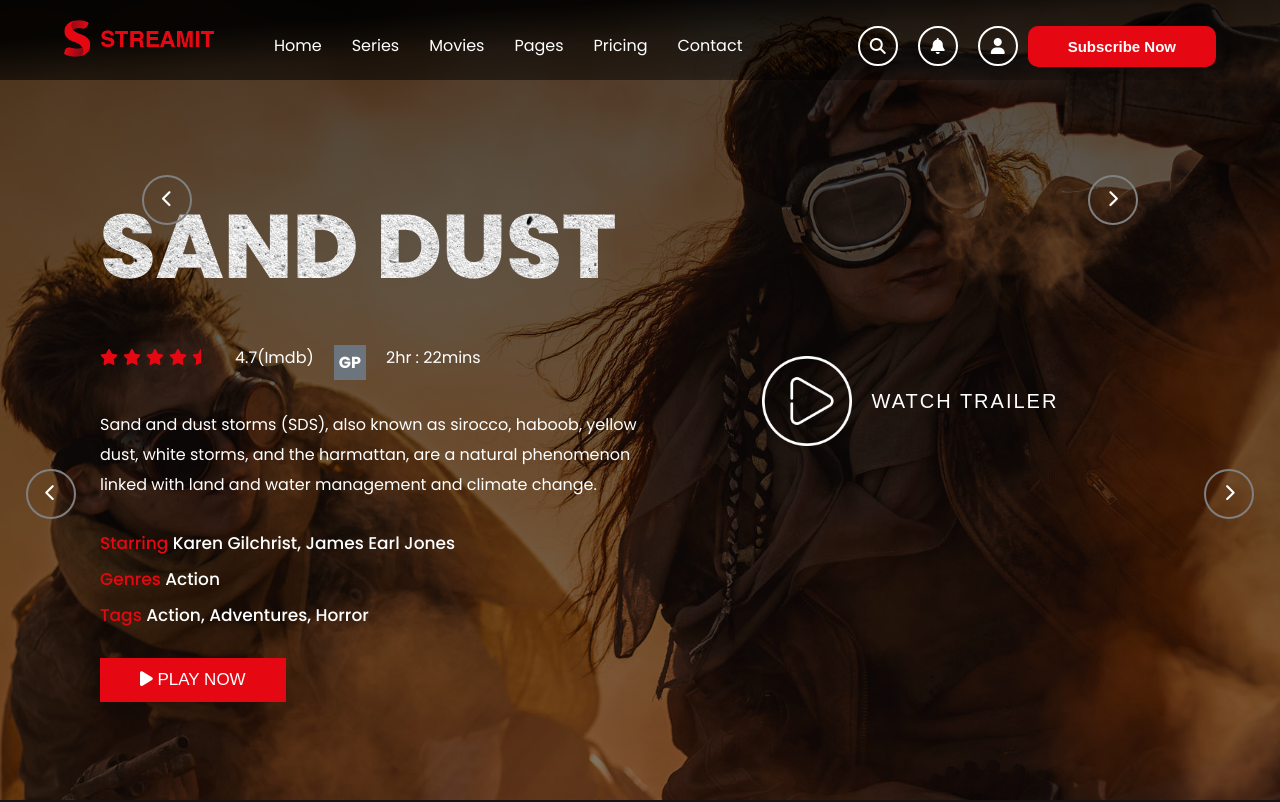
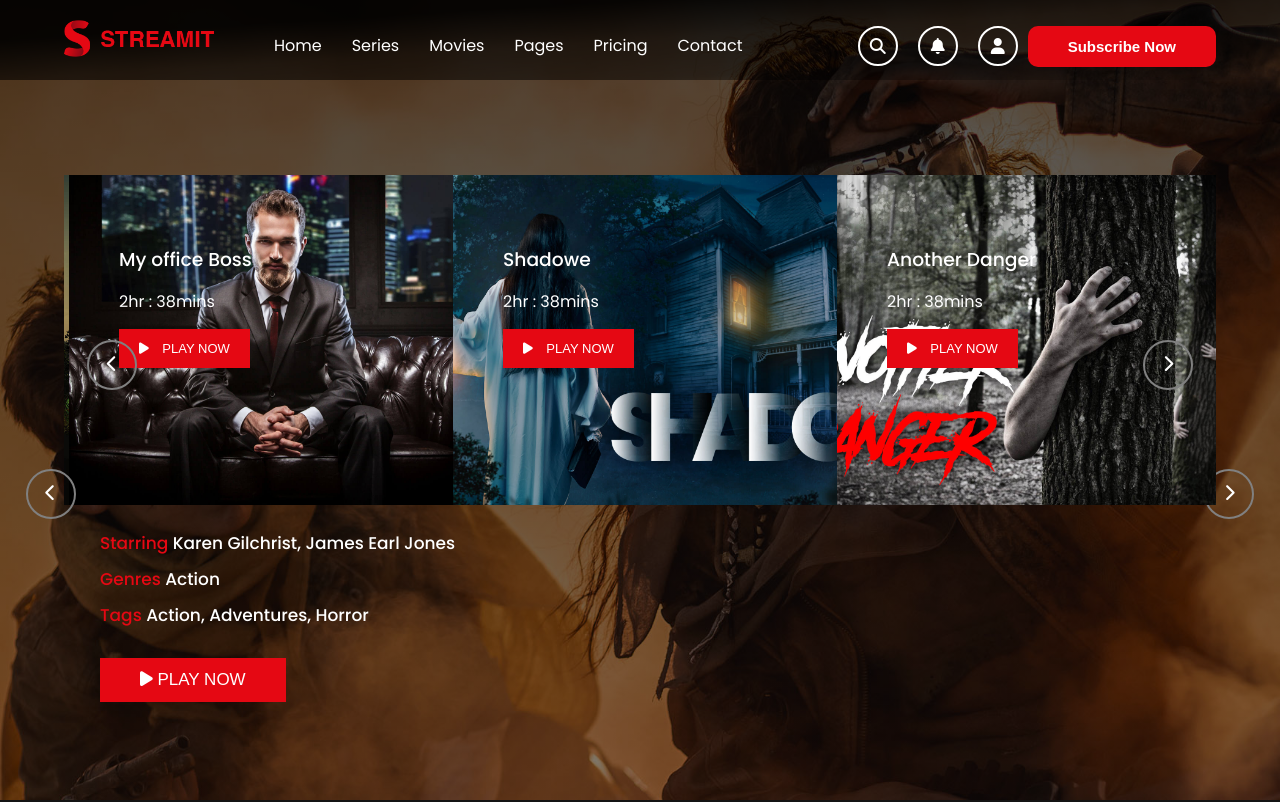
Before and after one commit to amine9005/Movie-recommendations-system-UI, a React (Create React App) app: page / in a window 1280 px wide. Shown: the top 802 px of the page. Built offline with nearby package versions, Linux system fonts and the light colour scheme.

Commit message:
upcoming section update

```diff
--- a/src/App.scss
+++ b/src/App.scss
@@ -8,7 +8,7 @@ body {
   font-family: "Poppins", sans-serif;
   background-color: #141414;
 }
-/*---------------global-------------*/
+
 a {
   text-decoration: none;
 }
@@ -74,10 +74,15 @@ p {
 .heading h1{
   font-weight: 500;
   margin: 30px 0;
+  color: #fff;
 }
 
 .heading a {
   color: #e50813;
+}
+
+.heading span {
+  color: #fff;
 }
 
 .movieBox{
--- a/src/components/Home/Home.scss
+++ b/src/components/Home/Home.scss
@@ -108,7 +108,7 @@
     letter-spacing: 2px;
     transition: 0.5s;
   }
-  .mragin {
+  .margin {
     margin-top: 50%;
   }
   @media only screen and (max-width: 768px) {
--- a/src/components/Upcoming/UCard.tsx
+++ b/src/components/Upcoming/UCard.tsx
@@ -1,18 +1,23 @@
 import React from 'react'
 
-const UCard = (props:{item:{id:string,cover:string,name:string,time:string}}) => {
+interface item {
+  id:string,cover:string,name:string,time:string
+}
+const UCard = (props:{item:item}) => {
   return (
     <>
       <div className='movieBox'>
-        <div className="img">
-          <img src={props.item.cover} alt={"cover not available: "+props.item.cover}/>
+        <div className='img'>
+          <img src={props.item.cover} alt='' />
         </div>
-        <div className="text">
+        <div className='text'>
           <h3>{props.item.name}</h3>
-          <span>{props.item.time}</span> <br/>
-          <button className="primary-btn">
-            <i className='fa fa-play'></i> Play Now
+          <span>{props.item.time}</span> <br />
+          {/*<Link to={`/singlepage/${id}`}>*/}
+          <button className='primary-btn'>
+            <i className='fa fa-play'></i> PLAY NOW
           </button>
+          {/*</Link>*/}
         </div>
       </div>
     </>
--- a/src/components/Upcoming/Upcoming.tsx
+++ b/src/components/Upcoming/Upcoming.tsx
@@ -28,49 +28,49 @@ const SampleNextArrow = (props:any) =>{
   }
 const Upcoming = (props:any) => {
     const settings = {
-        dots: true,
+        dots: false,
         infinite: true,
         speed: 500,
         slidesToShow: 3,
         slidesToScroll: 1,
-        nextArrow:<SampleNextArrow/>,
-        prevArrow:<SamplePrevArrow/>,
-        responsive:[
-           { breakpoint:800,
-            settings:{
+        nextArrow: <SampleNextArrow />,
+        prevArrow: <SamplePrevArrow />,
+        responsive: [
+          {
+            breakpoint: 800,
+            settings: {
               slidesToShow: 2,
               slidesToScroll: 1,
             },
           },
-            { breakpoint:600,
-                settings:{
-                    slidesToShow: 1,
-                    slidesToScroll: 1,
-                },
+        ],
       }
-    ]
-
-      };
   return (
     <>
       <section className='upcoming'>
-        <div className="container">
-            <div className="heading flexSB">
+        <div className='container'>
+          <div className='heading flexSB'>
             <h1>{props.title}</h1>
             <Link to='/'>View All</Link>
           </div>
 
-            <div className="container">
+          <div className='content'>
             <Slider {...settings}>
-                {props ? props.items.map((item:any)=>{
-                    <UCard key={item.id} item={item}/>
+
+              {props.items ? props.items.map((item:any) => {
+                return (
+                  <>
+                    <UCard key={item.id} item={item} />
+                  </>
+                )
               }):''}
             </Slider>
+
           </div>
 
         </div>
-
-    </section></>
+      </section>
+    </>
   )
 }
 
```
Lines whose indentation alone changed are shown as unchanged.
